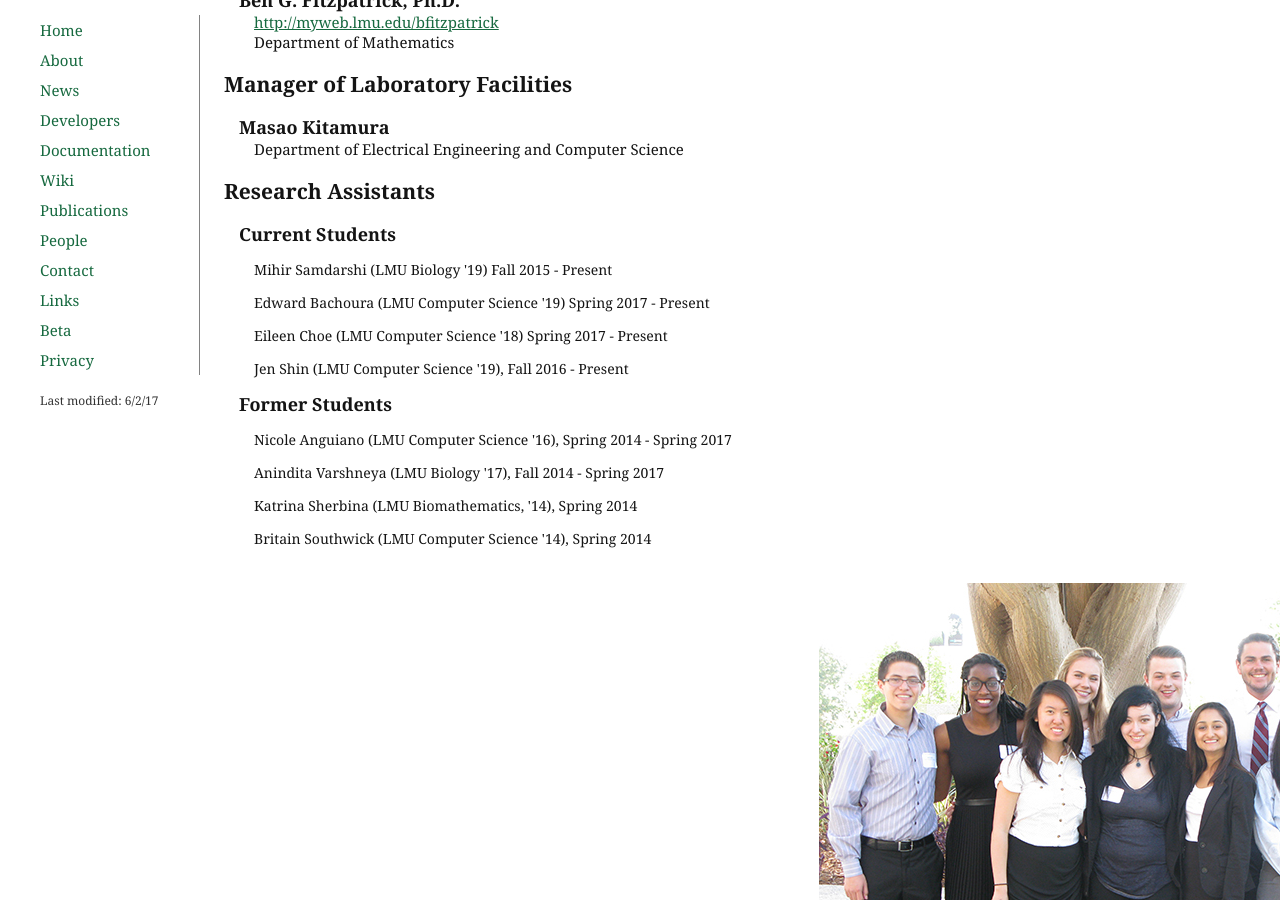
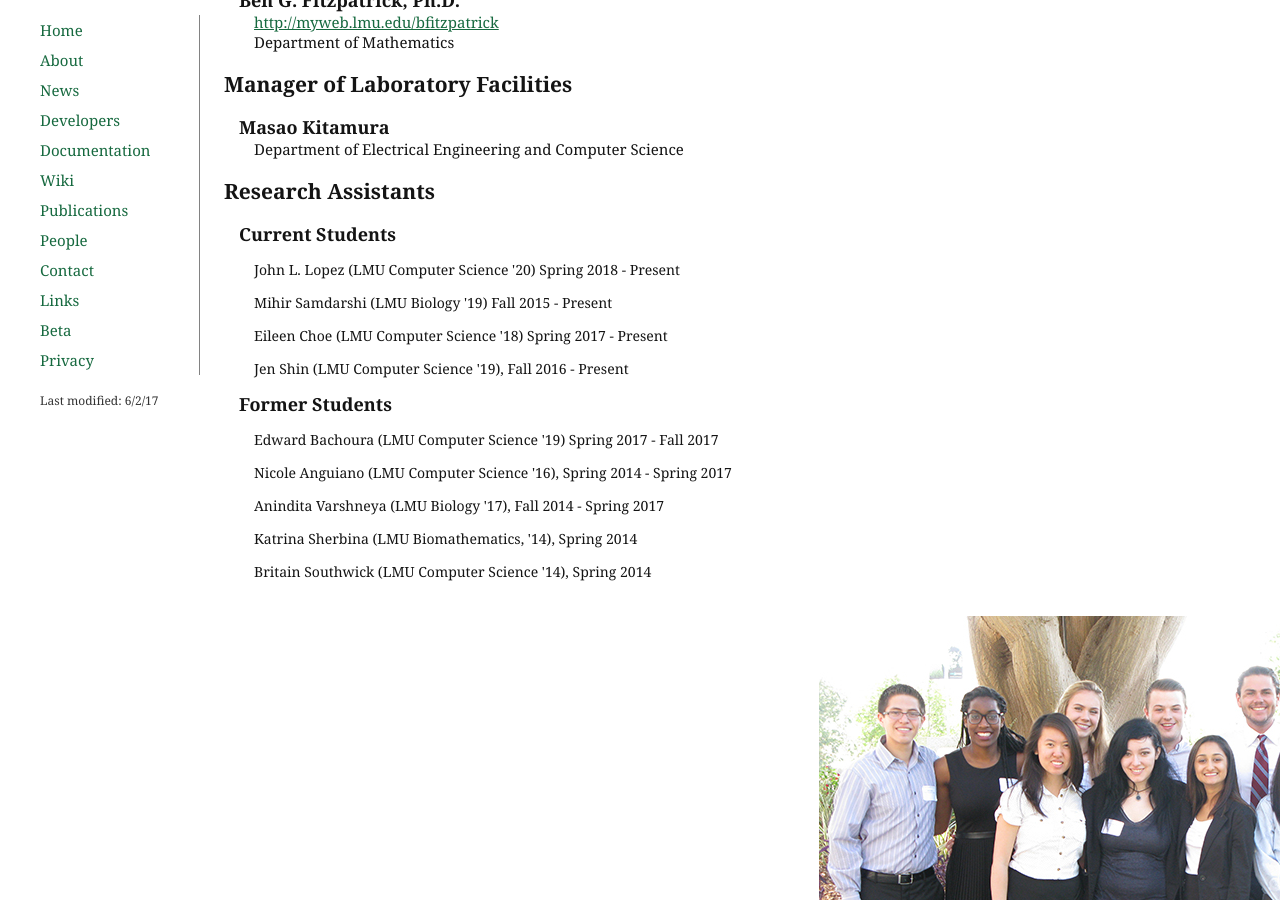
Before and after one commit to dondi/GRNsight, a Jekyll site: the page built from people.html, in a window 1280 px wide and 900 px high, scrolled down 450 px. Built offline with Jekyll 4.4.1, drawn with Linux system fonts in a browser that asks for light colours; nearby versions of some CDN libraries.

Commit message:
Modified current and previous students

```diff
--- a/people.html
+++ b/people.html
@@ -30,11 +30,12 @@ description: Principal Investigators, current and former undergraduate research
 
                         <h2>Research Assistants</h2>
                           <p class="name">Current Students</p>
+                            <p class="studentName">John L. Lopez (LMU Computer Science '20) Spring 2018 - Present</p>
                             <p class="studentName">Mihir Samdarshi (LMU Biology '19) Fall 2015 - Present</p>
-                            <p class="studentName">Edward Bachoura (LMU Computer Science '19) Spring 2017 - Present</p>
                             <p class="studentName">Eileen Choe (LMU Computer Science '18) Spring 2017 - Present</p>
                             <p class="studentName">Jen Shin (LMU Computer Science '19), Fall 2016 - Present</p>
                           <p class="name">Former Students</p>
+                            <p class="studentName">Edward Bachoura (LMU Computer Science '19) Spring 2017 - Fall 2017</p>
                             <p class="studentName">Nicole Anguiano (LMU Computer Science '16), Spring 2014 - Spring 2017</p>
                             <p class="studentName">Anindita Varshneya (LMU Biology '17), Fall 2014 - Spring 2017</p>
                             <p class="studentName">Katrina Sherbina (LMU Biomathematics, '14), Spring 2014</p>
```
